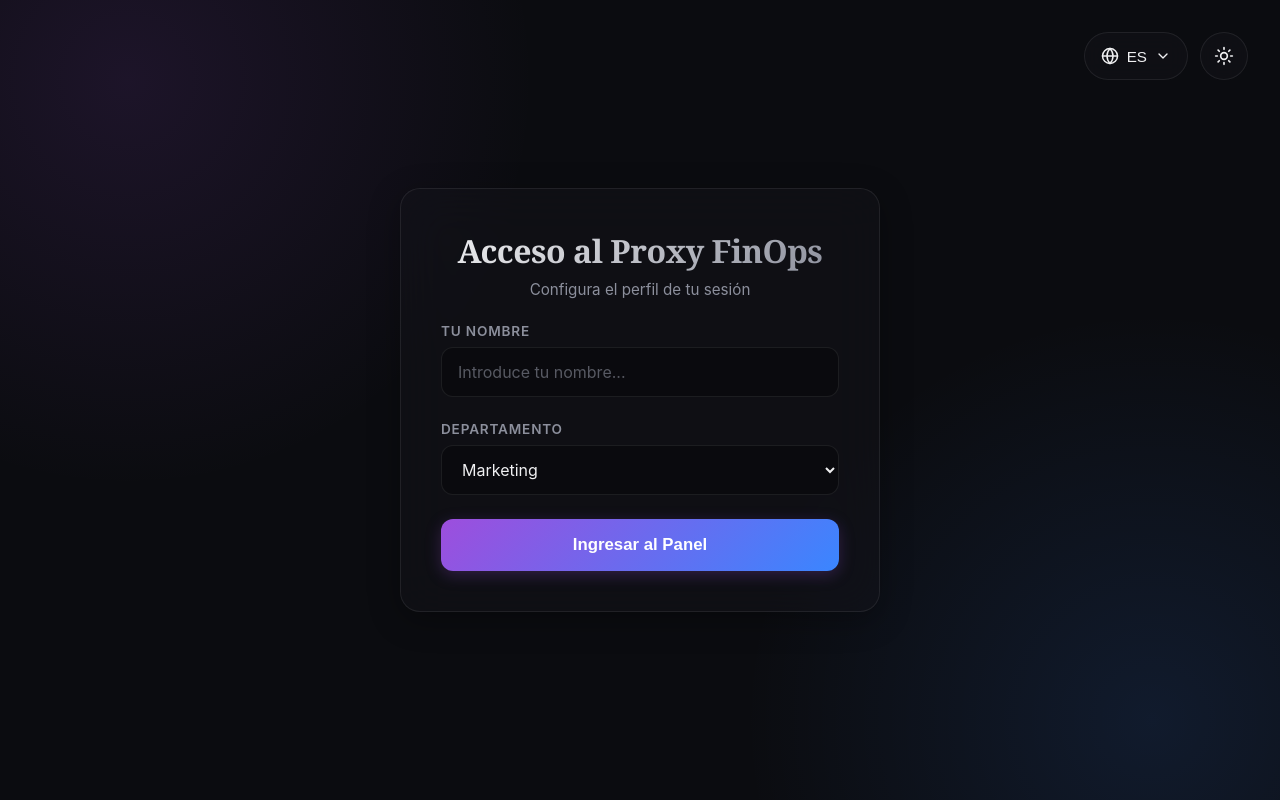
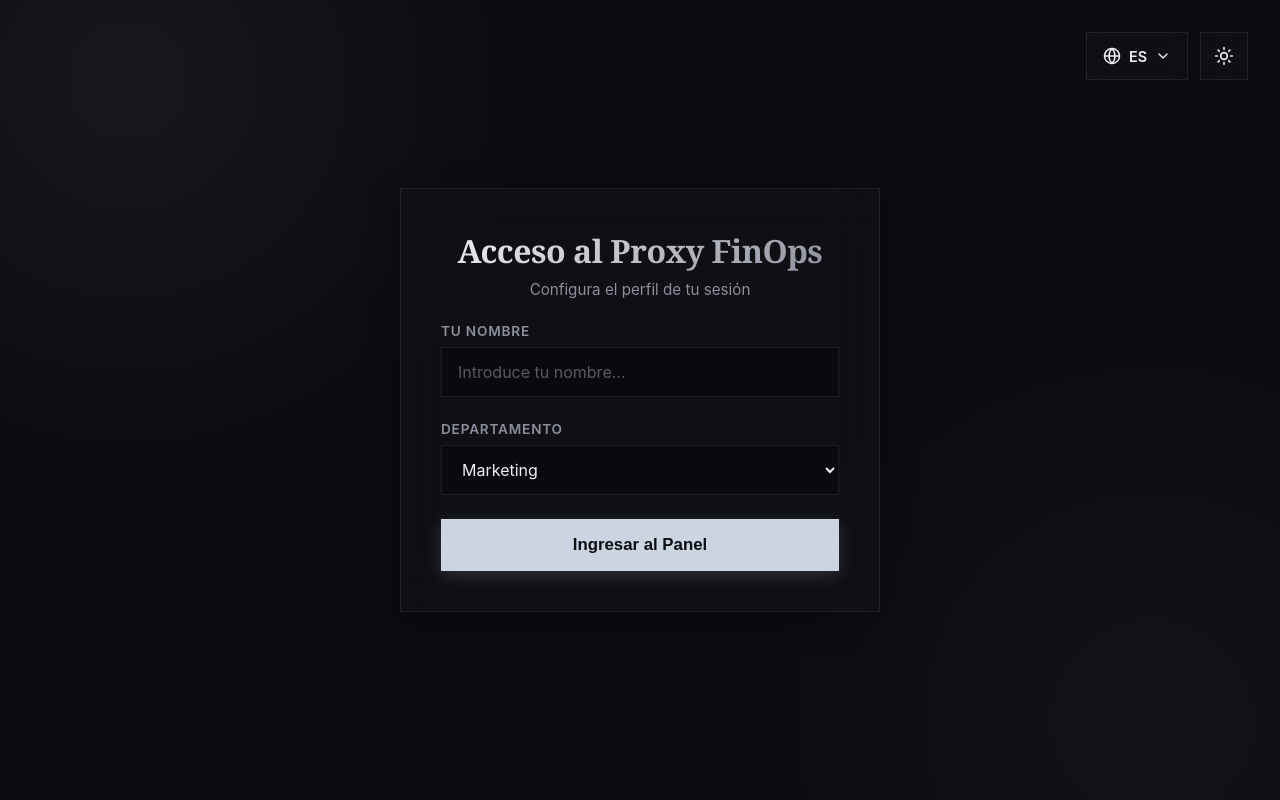
Before and after one commit to XDeEquis/AI-FinOps-Mercedes, a React (Vite) app in the folder frontend/: page / in a window 1280 px wide. Built offline with nearby package versions, Linux system fonts and the light colour scheme.

Commit message:
diseño minimalista frontend

```diff
--- a/frontend/src/App.tsx
+++ b/frontend/src/App.tsx
@@ -92,22 +92,7 @@ export default function App() {
         {user && (
           <button
             onClick={handleLogout}
-            style={{
-              background: 'var(--panel-bg)',
-              border: '1px solid var(--panel-border)',
-              color: 'var(--text-primary)',
-              borderRadius: '24px',
-              padding: '0 16px',
-              height: '48px',
-              display: 'flex',
-              alignItems: 'center',
-              gap: '8px',
-              cursor: 'pointer',
-              backdropFilter: 'blur(10px)',
-              fontWeight: 500,
-              fontSize: '0.95rem',
-              transition: 'all 0.2s'
-            }}
+            className="header-btn"
           >
             <LogOut size={16} />
             {translations[lang].logoutLabel}
@@ -118,22 +103,7 @@ export default function App() {
         <div ref={dropdownRef} style={{ position: 'relative' }}>
           <button
             onClick={() => setIsLangOpen(!isLangOpen)}
-            style={{
-              background: 'var(--panel-bg)',
-              border: '1px solid var(--panel-border)',
-              color: 'var(--text-primary)',
-              borderRadius: '24px',
-              padding: '0 16px',
-              height: '48px',
-              display: 'flex',
-              alignItems: 'center',
-              gap: '8px',
-              cursor: 'pointer',
-              backdropFilter: 'blur(10px)',
-              fontWeight: 500,
-              fontSize: '0.95rem',
-              transition: 'all 0.2s'
-            }}
+            className="header-btn"
           >
             <Globe size={18} />
             {lang.toUpperCase()}
@@ -146,8 +116,7 @@ export default function App() {
               top: 'calc(100% + 8px)',
               right: 0,
               background: 'var(--panel-bg)',
-              border: '1px solid var(--panel-border)',
-              borderRadius: '12px',
+              borderRadius: '0px',
               padding: '8px',
               display: 'flex',
               flexDirection: 'column',
@@ -168,10 +137,8 @@ export default function App() {
                   onMouseLeave={(e) => e.currentTarget.style.background = lang === l.code ? 'var(--icon-bg)' : 'transparent'}
                   style={{
                     background: lang === l.code ? 'var(--icon-bg)' : 'transparent',
-                    border: 'none',
-                    color: 'var(--text-primary)',
                     padding: '8px 12px',
-                    borderRadius: '8px',
+                    borderRadius: '0px',
                     textAlign: 'left',
                     cursor: 'pointer',
                     fontSize: '0.9rem',
@@ -189,20 +156,8 @@ export default function App() {
         {/* Theme Toggle */}
         <button
           onClick={() => setIsDarkMode(!isDarkMode)}
-          style={{
-            background: 'var(--panel-bg)',
-            border: '1px solid var(--panel-border)',
-            color: 'var(--text-primary)',
-            borderRadius: '50%',
-            width: '48px',
-            height: '48px',
-            display: 'flex',
-            alignItems: 'center',
-            justifyContent: 'center',
-            cursor: 'pointer',
-            backdropFilter: 'blur(10px)',
-            transition: 'all 0.2s'
-          }}
+          className="header-btn"
+          style={{ width: '48px', padding: 0 }}
         >
           {isDarkMode ? <Sun size={20} /> : <Moon size={20} />}
         </button>
--- a/frontend/src/components/FinOpsSidebar.tsx
+++ b/frontend/src/components/FinOpsSidebar.tsx
@@ -1,5 +1,5 @@
 import { motion } from 'framer-motion'
-import { Wallet, Zap, Server } from 'lucide-react'
+import { Wallet, Bot } from 'lucide-react'
 import { translations } from '../i18n'
 import type { Language } from '../i18n'
 import type { UserSession } from '../App'
@@ -75,7 +75,7 @@ export function FinOpsSidebar({ budget, spent, lang, user }: { budget: number, s
           </span>
         </div>
 
-        <div style={{ background: 'var(--icon-bg)', height: '10px', borderRadius: '6px', overflow: 'hidden' }}>
+        <div style={{ background: 'var(--icon-bg)', height: '10px', borderRadius: '0px', overflow: 'hidden' }}>
           <motion.div
             initial={{ width: 0 }}
             animate={{ width: `${percentage}%` }}
@@ -83,7 +83,7 @@ export function FinOpsSidebar({ budget, spent, lang, user }: { budget: number, s
             style={{
               height: '100%',
               background: isWarning ? '#ff4d4f' : 'var(--user-msg-bg)',
-              borderRadius: '6px',
+              borderRadius: '0px',
               boxShadow: isWarning ? '0 0 10px rgba(255, 77, 79, 0.5)' : 'none'
             }}
           />
@@ -105,11 +105,7 @@ export function FinOpsSidebar({ budget, spent, lang, user }: { budget: number, s
             }}
           >
             <div style={{ display: 'flex', alignItems: 'center', gap: '12px', marginBottom: '8px' }}>
-              {model.isServer ? (
-                <Server size={20} color="var(--accent-primary)" />
-              ) : (
-                <Zap size={20} color="var(--accent-secondary)" />
-              )}
+              <Bot size={20} color="var(--accent-primary)" />
               <strong style={{ fontSize: '1rem', fontWeight: 500 }}>{model.name}</strong>
             </div>
             <p style={{ margin: 0, fontSize: '0.85rem', color: 'var(--text-secondary)' }}>{t.cost} {model.cost}</p>
--- a/frontend/src/index.css
+++ b/frontend/src/index.css
@@ -6,14 +6,14 @@
   --text-primary: #f0f0f2;
   --text-secondary: #8c8f9c;
   --text-inverse: #ffffff;
-  --accent-primary: #9d4edd;
-  --accent-secondary: #3a86ff;
-  --user-msg-bg: linear-gradient(135deg, var(--accent-primary), var(--accent-secondary));
+  --accent-primary: #cbd5e1;
+  --accent-secondary: #94a3b8;
+  --user-msg-bg: var(--accent-primary);
   --ai-msg-bg: rgba(255, 255, 255, 0.04);
   --font-main: 'MB Corpo S Text', 'CorpoS', 'Inter', system-ui, sans-serif;
   --font-title: 'MB Corpo A Title', 'CorpoA', 'Georgia', serif;
-  --gradient-1: rgba(157, 78, 221, 0.12);
-  --gradient-2: rgba(58, 134, 255, 0.12);
+  --gradient-1: rgba(255, 255, 255, 0.05);
+  --gradient-2: rgba(148, 163, 184, 0.05);
   --glass-shadow: 0 8px 32px 0 rgba(0, 0, 0, 0.3);
   --input-bg: rgba(0,0,0,0.3);
   --icon-bg: rgba(255,255,255,0.08);
@@ -27,12 +27,12 @@
   --text-primary: #1a1c23;
   --text-secondary: #5a5d6e;
   --text-inverse: #ffffff;
-  --accent-primary: #8a2be2;
-  --accent-secondary: #2563eb;
-  --user-msg-bg: linear-gradient(135deg, var(--accent-primary), var(--accent-secondary));
+  --accent-primary: #64748b;
+  --accent-secondary: #475569;
+  --user-msg-bg: var(--accent-primary);
   --ai-msg-bg: rgba(0, 0, 0, 0.04);
-  --gradient-1: rgba(138, 43, 226, 0.15);
-  --gradient-2: rgba(37, 99, 235, 0.15);
+  --gradient-1: rgba(0, 0, 0, 0.03);
+  --gradient-2: rgba(100, 116, 139, 0.03);
   --glass-shadow: 0 8px 32px 0 rgba(31, 38, 135, 0.08);
   --input-bg: rgba(255,255,255,0.6);
   --icon-bg: rgba(0,0,0,0.06);
@@ -62,7 +62,7 @@ h1, h2, h3, h4, h5, h6 {
   backdrop-filter: blur(24px);
   -webkit-backdrop-filter: blur(24px);
   border: 1px solid var(--panel-border);
-  border-radius: 20px;
+  border-radius: 0px;
   box-shadow: var(--glass-shadow);
   transition: background 0.4s ease, border-color 0.4s ease, box-shadow 0.4s ease;
 }
@@ -77,57 +77,57 @@ h1, h2, h3, h4, h5, h6 {
 
 /* Department Themes */
 :root {
-  --accent-glow: rgba(157, 78, 221, 0.25);
+  --accent-glow: rgba(255, 255, 255, 0.15);
 }
 
 :root.dept-marketing {
   --accent-primary: #9d4edd;
-  --accent-secondary: #3a86ff;
-  --gradient-1: rgba(157, 78, 221, 0.12);
-  --gradient-2: rgba(58, 134, 255, 0.12);
-  --accent-glow: rgba(157, 78, 221, 0.25);
+  --accent-secondary: #9d4edd;
+  --gradient-1: rgba(157, 78, 221, 0.08);
+  --gradient-2: rgba(157, 78, 221, 0.08);
+  --accent-glow: rgba(157, 78, 221, 0.2);
 }
 
 :root.dept-engineering {
   --accent-primary: #06d6a0;
-  --accent-secondary: #118ab2;
-  --gradient-1: rgba(6, 214, 160, 0.12);
-  --gradient-2: rgba(17, 138, 178, 0.12);
-  --accent-glow: rgba(6, 214, 160, 0.25);
+  --accent-secondary: #06d6a0;
+  --gradient-1: rgba(6, 214, 160, 0.08);
+  --gradient-2: rgba(6, 214, 160, 0.08);
+  --accent-glow: rgba(6, 214, 160, 0.2);
 }
 
 :root.dept-sales {
-  --accent-primary: #ffb703;
+  --accent-primary: #fb8500;
   --accent-secondary: #fb8500;
-  --gradient-1: rgba(255, 183, 3, 0.12);
-  --gradient-2: rgba(251, 133, 0, 0.12);
-  --accent-glow: rgba(255, 183, 3, 0.25);
+  --gradient-1: rgba(251, 133, 0, 0.08);
+  --gradient-2: rgba(251, 133, 0, 0.08);
+  --accent-glow: rgba(251, 133, 0, 0.2);
 }
 
 :root.dept-support {
   --accent-primary: #ff006e;
-  --accent-secondary: #8338ec;
-  --gradient-1: rgba(255, 0, 110, 0.12);
-  --gradient-2: rgba(131, 56, 236, 0.12);
-  --accent-glow: rgba(255, 0, 110, 0.25);
+  --accent-secondary: #ff006e;
+  --gradient-1: rgba(255, 0, 110, 0.08);
+  --gradient-2: rgba(255, 0, 110, 0.08);
+  --accent-glow: rgba(255, 0, 110, 0.2);
 }
 
 /* Light mode department adjustments */
 :root.light.dept-marketing {
-  --gradient-1: rgba(157, 78, 221, 0.15);
-  --gradient-2: rgba(58, 134, 255, 0.15);
+  --gradient-1: rgba(157, 78, 221, 0.1);
+  --gradient-2: rgba(157, 78, 221, 0.1);
 }
 :root.light.dept-engineering {
-  --gradient-1: rgba(6, 214, 160, 0.15);
-  --gradient-2: rgba(17, 138, 178, 0.15);
+  --gradient-1: rgba(6, 214, 160, 0.1);
+  --gradient-2: rgba(6, 214, 160, 0.1);
 }
 :root.light.dept-sales {
-  --gradient-1: rgba(255, 183, 3, 0.15);
-  --gradient-2: rgba(251, 133, 0, 0.15);
+  --gradient-1: rgba(251, 133, 0, 0.1);
+  --gradient-2: rgba(251, 133, 0, 0.1);
 }
 :root.light.dept-support {
-  --gradient-1: rgba(255, 0, 110, 0.15);
-  --gradient-2: rgba(131, 56, 236, 0.15);
+  --gradient-1: rgba(255, 0, 110, 0.1);
+  --gradient-2: rgba(255, 0, 110, 0.1);
 }
 
 /* Registration Form Styles */
@@ -188,7 +188,7 @@ h1, h2, h3, h4, h5, h6 {
   padding: 0 16px;
   background: var(--input-bg);
   border: 1px solid var(--panel-border);
-  border-radius: 12px;
+  border-radius: 0px;
   color: var(--text-primary);
   font-size: 1rem;
   font-family: inherit;
@@ -217,10 +217,10 @@ h1, h2, h3, h4, h5, h6 {
   height: 52px;
   background: var(--user-msg-bg);
   border: none;
-  border-radius: 12px;
-  color: var(--text-inverse);
+  border-radius: 0px;
+  color: #0b0c10;
   font-size: 1.05rem;
-  font-weight: 600;
+  font-weight: 700;
   cursor: pointer;
   box-shadow: 0 4px 16px var(--accent-glow);
   transition: all 0.3s ease;
@@ -238,3 +238,53 @@ h1, h2, h3, h4, h5, h6 {
 .register-btn:active {
   transform: translateY(0);
 }
+
+/* Header Buttons Styling */
+.header-btn {
+  background: var(--panel-bg);
+  border: 1px solid var(--panel-border);
+  color: var(--text-primary) !important;
+  border-radius: 0px;
+  padding: 0 16px;
+  height: 48px;
+  display: flex;
+  align-items: center;
+  justify-content: center;
+  gap: 8px;
+  cursor: pointer;
+  backdrop-filter: blur(10px);
+  font-weight: 600;
+  font-size: 0.9rem;
+  transition: all 0.2s ease;
+  font-family: inherit;
+}
+
+.header-btn:hover {
+  background: var(--icon-bg);
+  border-color: var(--accent-primary);
+  box-shadow: 0 0 10px var(--accent-glow);
+}
+
+.header-btn svg {
+  stroke: currentColor;
+  color: inherit;
+}
+
+/* Chat Watermark Styling */
+.chat-watermark {
+  position: absolute;
+  top: 50%;
+  left: 50%;
+  transform: translate(-50%, -50%);
+  width: 280px;
+  height: 280px;
+  color: var(--text-primary);
+  opacity: 0.025;
+  pointer-events: none;
+  z-index: 0;
+  transition: opacity 0.4s ease;
+}
+
+:root.light .chat-watermark {
+  opacity: 0.09; /* Stand out more when background is white/light */
+}
```
Also changed, not shown: frontend/src/components/ChatWindow.tsx (+26 -13 lines).
